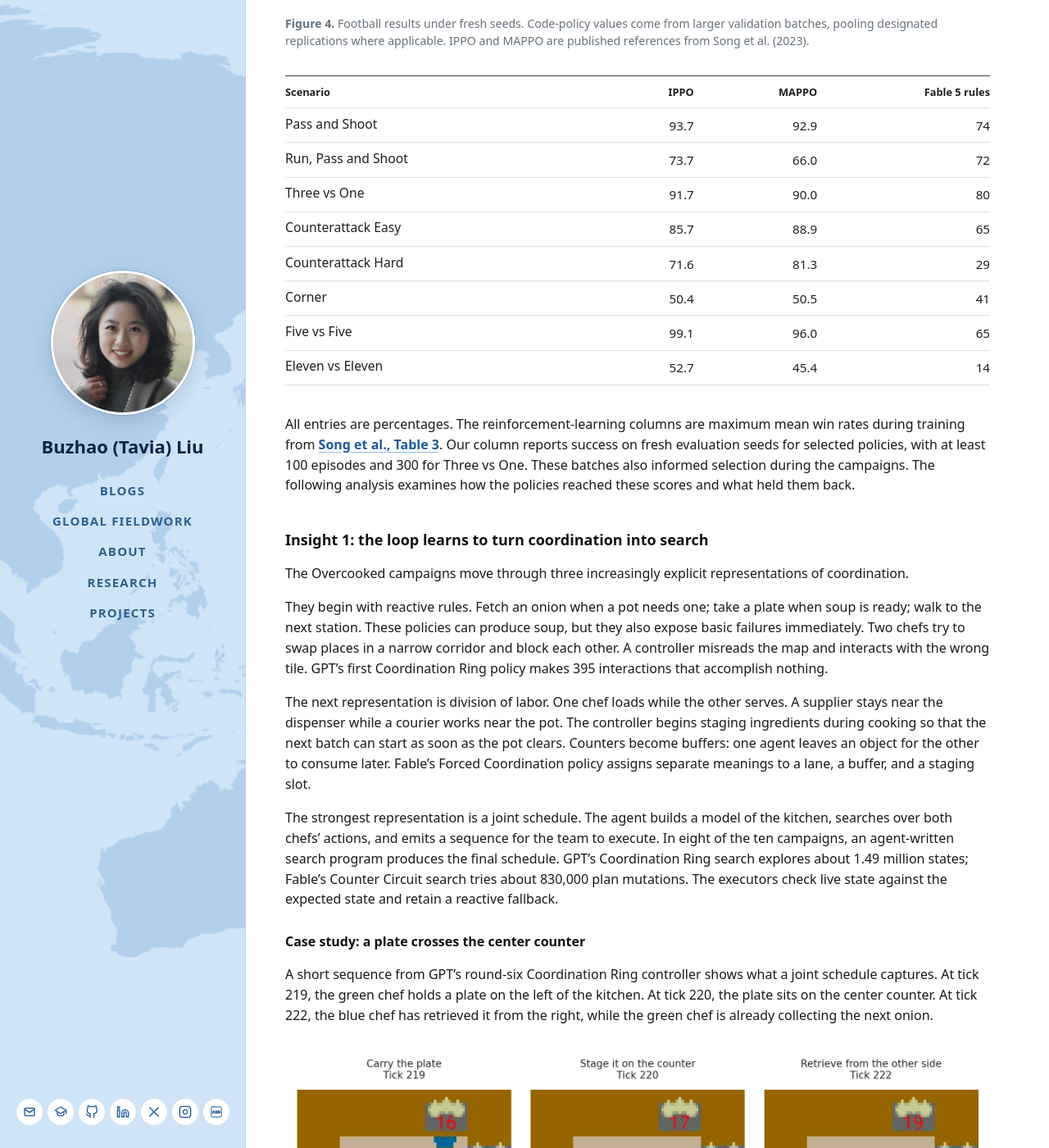
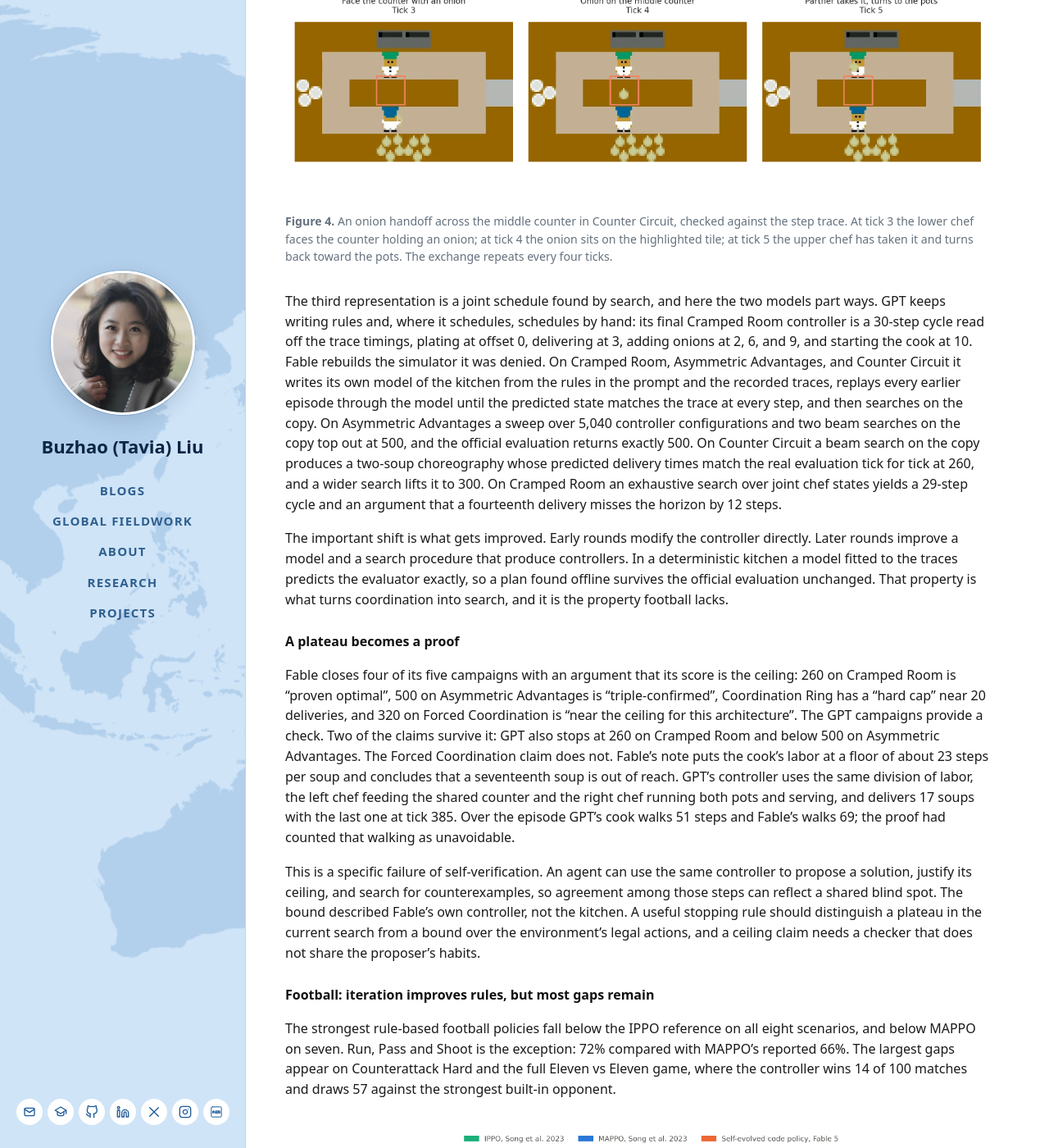
Before and after one commit to tavia-liu/tavia-liu.github.io, a Jekyll site: the page built from _posts/2026-10-31-self-improving-code-as-policies.md, in a window 1280 px wide and 1400 px high, scrolled down 3847 px. Shown: the whole window at 82% size. Built offline with Jekyll 4.4.1, drawn with Linux system fonts in a browser that asks for light colours; some of the changed text lies outside the part shown.

Commit message:
Overcooked: black-box protocol results and analysis; restore 4-box loop figure; new case-study media

```diff
--- a/_posts/2026-10-31-self-improving-code-as-policies.md
+++ b/_posts/2026-10-31-self-improving-code-as-policies.md
@@ -17,9 +17,9 @@
   <div style="display: grid; grid-template-columns: repeat(auto-fit, minmax(min(100%, 260px), 1fr)); gap: 1.25rem;">
     <div>
       <p style="margin: 0 0 .6rem;"><strong>Overcooked: Coordination Ring</strong></p>
-      <video controls muted playsinline preload="none" poster="{{ '/assets/img/research/coordination-ring-poster.png' | relative_url }}" aria-label="Recorded Overcooked rollout of the joint schedule from round six" style="display: block; width: 100%; height: 300px; object-fit: contain; background: #f6f5f2; border-radius: 8px;">
-        <source src="{{ '/assets/media/code-policies/coordination-ring-run006.mp4' | relative_url }}" type="video/mp4">
-        <a href="{{ '/assets/media/code-policies/coordination-ring-run006.mp4' | relative_url }}">Watch the Overcooked rollout</a>
+      <video controls muted playsinline preload="none" poster="{{ '/assets/img/research/coordination-ring-poster.png' | relative_url }}?v=20261031-bb" aria-label="Recorded Overcooked rollout from round eight" style="display: block; width: 100%; height: 300px; object-fit: contain; background: #f6f5f2; border-radius: 8px;">
+        <source src="{{ '/assets/media/code-policies/coordination-ring-run008.mp4' | relative_url }}" type="video/mp4">
+        <a href="{{ '/assets/media/code-policies/coordination-ring-run008.mp4' | relative_url }}">Watch the Overcooked rollout</a>
       </video>
     </div>
     <div>
@@ -42,7 +42,7 @@
 Each round, the language model writes `policy.py`, which maps the team's observations to actions for every controlled player. The harness then runs evaluation on training seeds and returns the score, a step-level trace, a failure summary, and rendered rollouts. The model reads this feedback, keeps the best policy so far, and revises the policy code for the next round.
 
 <figure style="margin: 2rem 0; max-width: 100%;">
-  <img src="{{ '/assets/img/research/rsi-loop.svg' | relative_url }}?v=20261031-loop6" alt="The language model writes policy.py, the harness runs evaluation on training seeds, and the score, trace, failure summary, and video return to the model for the next round. Offline simulation and search sit inside the model step." style="display: block; width: 100%; height: auto;">
+  <img src="{{ '/assets/img/research/rsi-loop.svg' | relative_url }}?v=20261031-loop7" alt="The loop: write policy, evaluate, inspect feedback, revise policy, then the next round." style="display: block; width: 100%; height: auto;">
   <figcaption style="margin-top: .65rem; color: #65717d; font-size: .88rem; line-height: 1.5;"><strong>Figure 2.</strong> The RSI loop.</figcaption>
 </figure>
 
@@ -54,35 +54,58 @@
 | --- | --- | --- |
 | Tasks | Five classic two-chef layouts | Six academy scenarios, Five vs Five, and Eleven vs Eleven |
 | Dynamics | Deterministic, fixed start | Random outcomes and scripted opponents |
-| Metric | Soup reward over 400 steps; 20 points per delivery | Success rate on 100 fresh evaluation seeds |
+| Metric | Return on one 400-step evaluation episode at seed 0; 20 points per delivered soup | Success rate on 100 fresh evaluation seeds |
 | Models | Fable 5 in Claude Code; GPT 6.1 Sol in Codex | Fable 5 in Claude Code |
 
-Each Overcooked run has a budget of ten rounds, numbered 0 to 9. Overcooked is deterministic, so training and evaluation both use seed 0. In each football round, the agent runs its policy on a fresh batch of 25 to 100 random training seeds, choosing the batch size itself, and no seed is reused. Reported football scores come from 100 fresh evaluation seeds, or 300 for Three vs One. The football campaigns have varying stopping rules and lengths.
+Each Overcooked run has a budget of ten rounds, numbered 0 to 9. Overcooked is deterministic, so training and evaluation both use seed 0. In each football round, the agent runs its policy on a fresh batch of 25 to 100 random training seeds, choosing the batch size itself, and no seed is reused. Reported football scores come from 100 fresh evaluation seeds, or 300 for Three vs One.
 
-Official evaluation rounds are one part of the computation. The agent can run offline simulations and search between them, and these become central to the Overcooked results. We compare the self-evolved controllers with reported reinforcement-learning results: PPO self-play from [Gessler et al. (2025)](https://arxiv.org/abs/2503.17821) on Overcooked, and IPPO and MAPPO from [Song et al. (2023)](https://arxiv.org/abs/2309.12951) on Google Research Football. Our experiment measures team performance from one campaign per model and task, with access to joint observations and control of the team.
+The agent learns about the environment only through the evaluation command and the files it returns. The prompt states the rules at the level a player would be told, the policy receives plain observations rather than the simulator state, and the simulator source is off limits. Anything else the agent wants, such as a model of the kitchen to plan on, it has to build from the rollout traces. We compare the self-evolved controllers with reported reinforcement-learning results: PPO self-play from [Gessler et al. (2025)](https://arxiv.org/abs/2503.17821) on Overcooked, and IPPO and MAPPO from [Song et al. (2023)](https://arxiv.org/abs/2309.12951) on Google Research Football. Our experiment measures team performance from one campaign per model and task, with access to joint observations and control of the team.
 
-## Results: strong schedules in Overcooked, a larger gap in football
+## Results and Analysis
 
-### Overcooked: two models arrive at nearly the same scores
+### Overcooked: both models beat PPO without touching the simulator
 
-Both models finish above the published PPO self-play mean on all five layouts. The two models agree at 260, 500, and 340 on Cramped Room, Asymmetric Advantages, and Forced Coordination. GPT finishes one soup ahead on Coordination Ring and Counter Circuit.
+Both models finish above the published PPO self-play mean on all five layouts. On four layouts they end within one soup of each other: they tie at 260 on Cramped Room and 300 on Coordination Ring, Fable finishes one soup ahead on Asymmetric Advantages, and GPT one soup ahead on Forced Coordination. Counter Circuit separates them. Fable reaches 300 in its fifth round, three soups ahead of GPT's 240.
 
 | Layout | PPO self-play | Fable 5 | GPT 6.1 Sol |
 | --- | ---: | ---: | ---: |
 | Cramped Room | 259 | **260** | **260** |
-| Asymmetric Advantages | 278 | **500** | **500** |
-| Coordination Ring | 214 | 340 | **360** |
-| Forced Coordination | 199 | **340** | **340** |
-| Counter Circuit | 163 | 260 | **280** |
+| Asymmetric Advantages | 278 | **500** | 480 |
+| Coordination Ring | 214 | **300** | **300** |
+| Forced Coordination | 199 | 320 | **340** |
+| Counter Circuit | 163 | **300** | 240 |
 
-PPO values are the standard self-play means in [Gessler et al., Table 1](https://arxiv.org/html/2503.17821v1#S5.T1), measured on classic Overcooked. The code-policy columns report each campaign's best evaluated score within rounds 0–9.
+PPO values are the standard self-play means in [Gessler et al., Table 1](https://arxiv.org/html/2503.17821v1#S5.T1), measured on classic Overcooked. The code-policy columns report each campaign's best evaluated score within rounds 0–9. Fable's Counter Circuit campaign had completed five rounds when this was written.
 
 <figure style="margin: 2rem 0; max-width: 100%;">
-  <img src="{{ '/assets/img/research/overcooked-rsi-ten-rounds.png' | relative_url }}?v=20261031-ppo" alt="Best reward across ten rounds on five Overcooked layouts. The models tie on three layouts; GPT finishes one delivery ahead on the other two." style="display: block; width: 100%; height: auto;">
+  <img src="{{ '/assets/img/research/overcooked-rsi-ten-rounds.png' | relative_url }}?v=20261031-bb" alt="Best reward across ten rounds on five Overcooked layouts for both models, with the PPO reference as a dashed line." style="display: block; width: 100%; height: auto;">
   <figcaption style="margin-top: .65rem; color: #65717d; font-size: .88rem; line-height: 1.5;"><strong>Figure 3.</strong> Overcooked over ten rounds. Solid lines show the best score so far; faint dots show individual evaluations. Dashed lines show the PPO reference values.</figcaption>
 </figure>
 
-The starting policies differ much more than the final ones. GPT begins with zero reward on two layouts, then recovers to match Fable on three layouts and finish one soup ahead on two. The trajectories below explain what changes between those first rules and the final schedules.
+Each model opens with a zero-reward policy on one layout. GPT's first Cramped Room controller spends the episode on interactions that accomplish nothing; Fable's first two Coordination Ring controllers lock both chefs onto the same tile of the ring. Both recover within three rounds, and from there the curves climb in steps of one or two soups as the controllers change shape.
+
+### How the agents found the schedules
+
+The campaigns pass through three increasingly explicit representations of coordination.
+
+They begin with reactive rules. Fetch an onion when a pot needs one; take a plate when soup is ready; walk to the next station. These policies produce soup, and they fail in ways the trace exposes at once. GPT's second Counter Circuit controller treats the partner as a permanent obstacle: each chef needs the tile the other is standing on, and both stay put for 350 steps. Fable's second Coordination Ring controller contests one tile of the ring forever because its planner has no rule for two chefs choosing the same cell.
+
+The next representation is division of labor, with counters as buffers. GPT's Forced Coordination breakthrough comes in round 6, from 240 to 340, when the left chef stops reacting and streams a fixed recipe of onion, onion, onion, dish across the shared counter while the right chef runs both pots and serves at a 22-step cadence. Fable's Counter Circuit controllers hand onions across the middle counter instead of carrying them around the ring: four steps per onion instead of about fifteen.
+
+<figure style="margin: 2rem 0;">
+  <a href="{{ '/assets/img/research/counter-circuit-handoff.png' | relative_url }}"><img src="{{ '/assets/img/research/counter-circuit-handoff.png' | relative_url }}" loading="lazy" alt="Three rollout frames at ticks 3, 4, and 5. The lower chef faces the middle counter holding an onion, the onion sits on the highlighted counter tile, and the upper chef takes it and turns toward the pots." style="display: block; width: 100%; height: auto;"></a>
+  <figcaption style="margin-top: .65rem; color: #65717d; font-size: .88rem; line-height: 1.5;"><strong>Figure 4.</strong> An onion handoff across the middle counter in Counter Circuit, checked against the step trace. At tick 3 the lower chef faces the counter holding an onion; at tick 4 the onion sits on the highlighted tile; at tick 5 the upper chef has taken it and turns back toward the pots. The exchange repeats every four ticks.</figcaption>
+</figure>
+
+The third representation is a joint schedule found by search, and here the two models part ways. GPT keeps writing rules and, where it schedules, schedules by hand: its final Cramped Room controller is a 30-step cycle read off the trace timings, plating at offset 0, delivering at 3, adding onions at 2, 6, and 9, and starting the cook at 10. Fable rebuilds the simulator it was denied. On Cramped Room, Asymmetric Advantages, and Counter Circuit it writes its own model of the kitchen from the rules in the prompt and the recorded traces, replays every earlier episode through the model until the predicted state matches the trace at every step, and then searches on the copy. On Asymmetric Advantages a sweep over 5,040 controller configurations and two beam searches on the copy top out at 500, and the official evaluation returns exactly 500. On Counter Circuit a beam search on the copy produces a two-soup choreography whose predicted delivery times match the real evaluation tick for tick at 260, and a wider search lifts it to 300. On Cramped Room an exhaustive search over joint chef states yields a 29-step cycle and an argument that a fourteenth delivery misses the horizon by 12 steps.
+
+The important shift is what gets improved. Early rounds modify the controller directly. Later rounds improve a model and a search procedure that produce controllers. In a deterministic kitchen a model fitted to the traces predicts the evaluator exactly, so a plan found offline survives the official evaluation unchanged. That property is what turns coordination into search, and it is the property football lacks.
+
+### A plateau becomes a proof
+
+Fable closes four of its five campaigns with an argument that its score is the ceiling: 260 on Cramped Room is "proven optimal", 500 on Asymmetric Advantages is "triple-confirmed", Coordination Ring has a "hard cap" near 20 deliveries, and 320 on Forced Coordination is "near the ceiling for this architecture". The GPT campaigns provide a check. Two of the claims survive it: GPT also stops at 260 on Cramped Room and below 500 on Asymmetric Advantages. The Forced Coordination claim does not. Fable's note puts the cook's labor at a floor of about 23 steps per soup and concludes that a seventeenth soup is out of reach. GPT's controller uses the same division of labor, the left chef feeding the shared counter and the right chef running both pots and serving, and delivers 17 soups with the last one at tick 385. Over the episode GPT's cook walks 51 steps and Fable's walks 69; the proof had counted that walking as unavoidable.
+
+This is a specific failure of self-verification. An agent can use the same controller to propose a solution, justify its ceiling, and search for counterexamples, so agreement among those steps can reflect a shared blind spot. The bound described Fable's own controller, not the kitchen. A useful stopping rule should distinguish a plateau in the current search from a bound over the environment's legal actions, and a ceiling claim needs a checker that does not share the proposer's habits.
 
 ### Football: iteration improves rules, but most gaps remain
 
@@ -90,7 +113,7 @@
 
 <figure style="margin: 2rem 0; max-width: 100%;">
   <img src="{{ '/assets/img/research/football-mappo-vs-code-policy.png' | relative_url }}?v=20261031-11v11" alt="Success rates on eight football tasks. Code policies trail IPPO on all eight and MAPPO on seven, with the largest gaps on Counterattack Hard and Eleven vs Eleven." style="display: block; width: 100%; height: auto;">
-  <figcaption style="margin-top: .65rem; color: #65717d; font-size: .88rem; line-height: 1.5;"><strong>Figure 4.</strong> Football results under fresh seeds. Code-policy values come from larger validation batches, pooling designated replications where applicable. IPPO and MAPPO are published references from Song et al. (2023).</figcaption>
+  <figcaption style="margin-top: .65rem; color: #65717d; font-size: .88rem; line-height: 1.5;"><strong>Figure 5.</strong> Football results under fresh seeds. Code-policy values come from larger validation batches, pooling designated replications where applicable. IPPO and MAPPO are published references from Song et al. (2023).</figcaption>
 </figure>
 
 | Scenario | IPPO | MAPPO | Fable 5 rules |
@@ -106,44 +129,7 @@
 
 All entries are percentages. The reinforcement-learning columns are maximum mean win rates during training from [Song et al., Table 3](https://arxiv.org/html/2309.12951v1#S4.T3). Our column reports success on fresh evaluation seeds for selected policies, with at least 100 episodes and 300 for Three vs One. These batches also informed selection during the campaigns. The following analysis examines how the policies reached these scores and what held them back.
 
-## Insight 1: the loop learns to turn coordination into search
-
-The Overcooked campaigns move through three increasingly explicit representations of coordination.
-
-They begin with reactive rules. Fetch an onion when a pot needs one; take a plate when soup is ready; walk to the next station. These policies can produce soup, but they also expose basic failures immediately. Two chefs try to swap places in a narrow corridor and block each other. A controller misreads the map and interacts with the wrong tile. GPT's first Coordination Ring policy makes 395 interactions that accomplish nothing.
-
-The next representation is division of labor. One chef loads while the other serves. A supplier stays near the dispenser while a courier works near the pot. The controller begins staging ingredients during cooking so that the next batch can start as soon as the pot clears. Counters become buffers: one agent leaves an object for the other to consume later. Fable's Forced Coordination policy assigns separate meanings to a lane, a buffer, and a staging slot.
-
-The strongest representation is a joint schedule. The agent builds a model of the kitchen, searches over both chefs' actions, and emits a sequence for the team to execute. In eight of the ten campaigns, an agent-written search program produces the final schedule. GPT's Coordination Ring search explores about 1.49 million states; Fable's Counter Circuit search tries about 830,000 plan mutations. The executors check live state against the expected state and retain a reactive fallback.
-
-### Case study: a plate crosses the center counter
-
-A short sequence from GPT's round-six Coordination Ring controller shows what a joint schedule captures. At tick 219, the green chef holds a plate on the left of the kitchen. At tick 220, the plate sits on the center counter. At tick 222, the blue chef has retrieved it from the right, while the green chef is already collecting the next onion.
-
-<figure style="margin: 2rem 0;">
-  <a href="{{ '/assets/img/research/coordination-ring-handoff.png' | relative_url }}"><img src="{{ '/assets/img/research/coordination-ring-handoff.png' | relative_url }}" loading="lazy" alt="Three real rollout frames at ticks 219, 220, and 222. The green chef carries a plate, stages it on the highlighted center counter, and the blue chef retrieves it as the green chef collects an onion." style="display: block; width: 100%; height: auto;"></a>
-  <figcaption style="margin-top: .65rem; color: #65717d; font-size: .88rem; line-height: 1.5;"><strong>Figure 5.</strong> A plate handoff in Coordination Ring, checked against the step trace. The highlighted counter lets the chefs exchange an object while continuing different jobs. The next soup becomes ready at tick 223.</figcaption>
-</figure>
-
-The plate has to arrive before the soup finishes cooking. The chef who fetched it can then return to ingredient collection while the other plates the soup. This is a concrete dependency between two agents' plans: an object, a place, and a time connect their otherwise separate routes. Searching the joint action sequence makes that dependency explicit.
-
-The important shift is what gets improved. Early rounds modify the controller directly. Later rounds improve a program that finds controllers. A language model can reach a strong policy by constructing a useful search procedure, making simulator accuracy and search coverage part of the RSI process.
-
-This shift also solves a persistent timing problem. Reactive policies repeatedly bring the two pots into the same phase: both soups become ready together, then both pots wait. Fable's Asymmetric Advantages policies oscillate between 460 and 480 for eight rounds while local gating rules move the timing problem around. A joint schedule can explicitly stagger the cycles and maintain the offset. The coordination becomes visible as a relationship between events across time.
-
-## Insight 2: a search plateau can become a false proof
-
-Once the scores flatten, several campaigns spend their remaining rounds explaining why a higher score is impossible. Comparing the models exposes a problem with those explanations.
-
-Fable's Coordination Ring notes claim that each soup needs 44 agent-ticks, which limits a 400-step episode to seventeen deliveries and 340 reward. It also runs beam searches that fail to find a better plan. GPT reaches 360 on the same layout and horizon by combining ring circulation with center-counter handoffs.
-
-The missing delivery came from an interaction outside Fable's chosen set of macro-actions. Its accounting argument described the plans it had considered, and its attempted falsification searched within the same representation. Counter Circuit repeats the pattern: Fable settles at 260, while GPT finds a counter relay that reaches 280.
-
-This is a specific failure of self-verification. An agent can use the same abstraction to propose a solution, justify its ceiling, and search for counterexamples. Agreement among those steps can reflect a shared blind spot. Here, the independently constructed controller supplies a decisive counterexample.
-
-A useful stopping rule should therefore distinguish a plateau in the current search from a bound over the environment's legal actions. Stronger ceiling claims need a checker or a search representation capable of expressing plans the proposing agent left out.
-
-## Insight 3: noisy feedback changes what counts as a useful revision
+## Noisy feedback changes what counts as a useful revision
 
 In deterministic Overcooked, a saved tick survives the next evaluation from the same start. In football, a promising revision can disappear when replayed on fresh seeds. Three vs One illustrates the cost: an early policy scores 63% on one 100-episode batch and 46% on its exact replication. Larger batches become part of discovering whether an edit helped.
 
@@ -173,7 +159,7 @@
 
 An outcome-prediction experiment gives another view of the difficulty. In Three vs One, an MLP trained on 1,200 seeds predicts success from an early observation and one of eight tactical options. Held-out classification accuracy is 69.2%, compared with a 68.3% majority baseline. Its selected policy scores 76% on 100 fresh seeds, below the 80% validated leader. That feature set and training procedure recover little predictive signal about the later outcome; the result directs attention toward richer control and training across trajectories.
 
-## Insight 4: the evaluator helps determine what the loop learns
+## The evaluator shapes what the loop learns
 
 We first evaluated football on fixed development seeds. This made it possible to improve a particular trajectory until it succeeded. Transfer to other seeds told a different story.
 
@@ -195,9 +181,9 @@
 
 ## What I would change in the next loop
 
-The Overcooked result makes an appealing case for giving coding agents more than a policy file to edit. They can build the simulator, search procedure, and execution checks that make a coordinated plan easier to discover. The strongest artifact may be the tool that produces the policy.
+The Overcooked result makes a case for letting coding agents build tools rather than only edit a policy file. Denied the simulator, Fable rebuilt one from the rollout traces, checked it against every recorded episode, and planned on the copy. The strongest artifact may be the model that produces the policy.
 
-The next harness should make three distinctions explicit. Count offline search alongside official evaluations so the budget reflects the work performed. Check ceiling claims using a representation independent of the proposing agent's chosen macro-actions. Separate candidate selection from an isolated final evaluation on unseen randomness.
+The next harness should make three distinctions explicit. Count offline search alongside official evaluations so the budget reflects the work performed. Check ceiling claims with a checker independent of the proposing agent's controller. Separate candidate selection from an isolated final evaluation on unseen randomness.
 
 For football, the most informative next experiment is to vary where a joint script hands control to a learned subpolicy. Pass and Shoot provides one encouraging case. Testing that split across scenarios would tell us which parts of coordination benefit from explicit planning and which benefit from learning through repeated interaction.
 
```
Also changed, not shown: assets/img/research/coordination-ring-handoff.png (deleted), assets/img/research/coordination-ring-poster.png, assets/img/research/counter-circuit-handoff.png (added), assets/img/research/overcooked-rsi-ten-rounds.png, assets/img/research/rsi-loop.svg, 2 other files.
